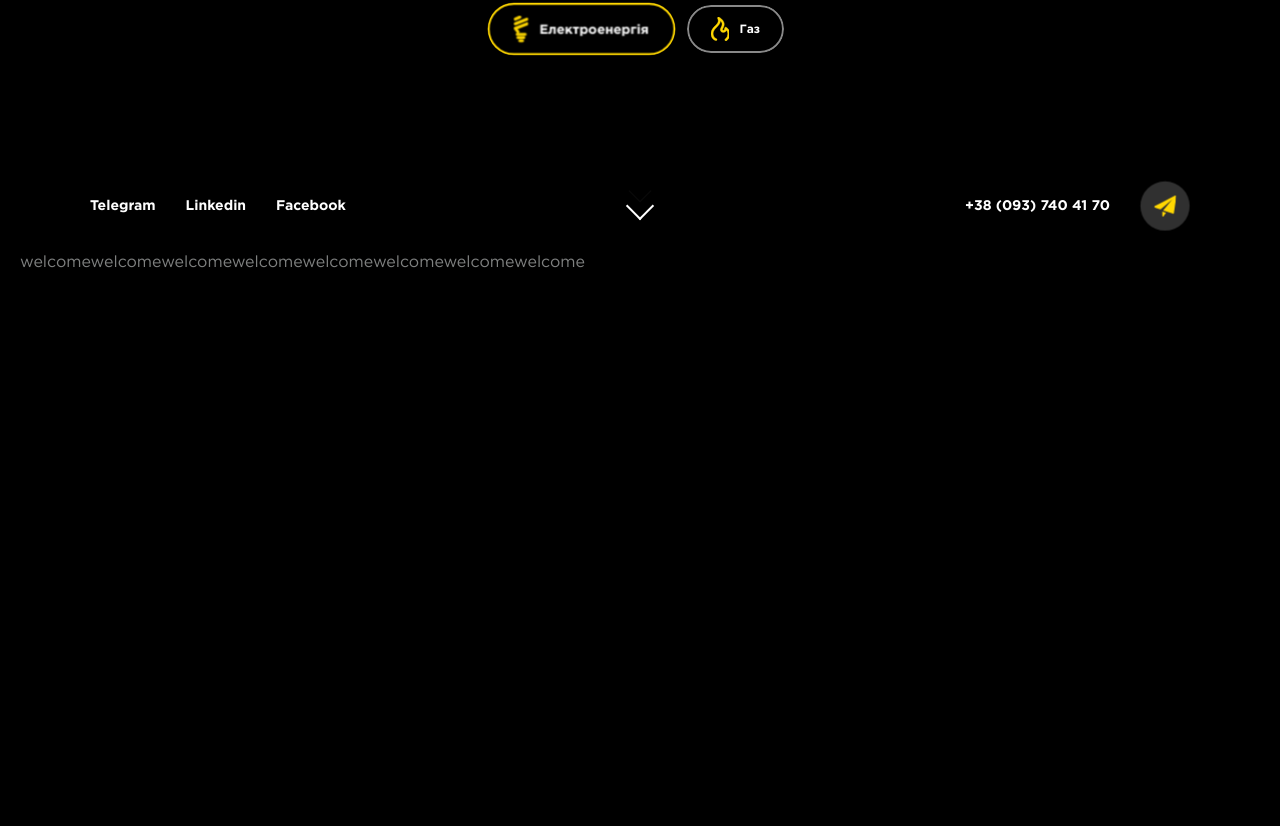
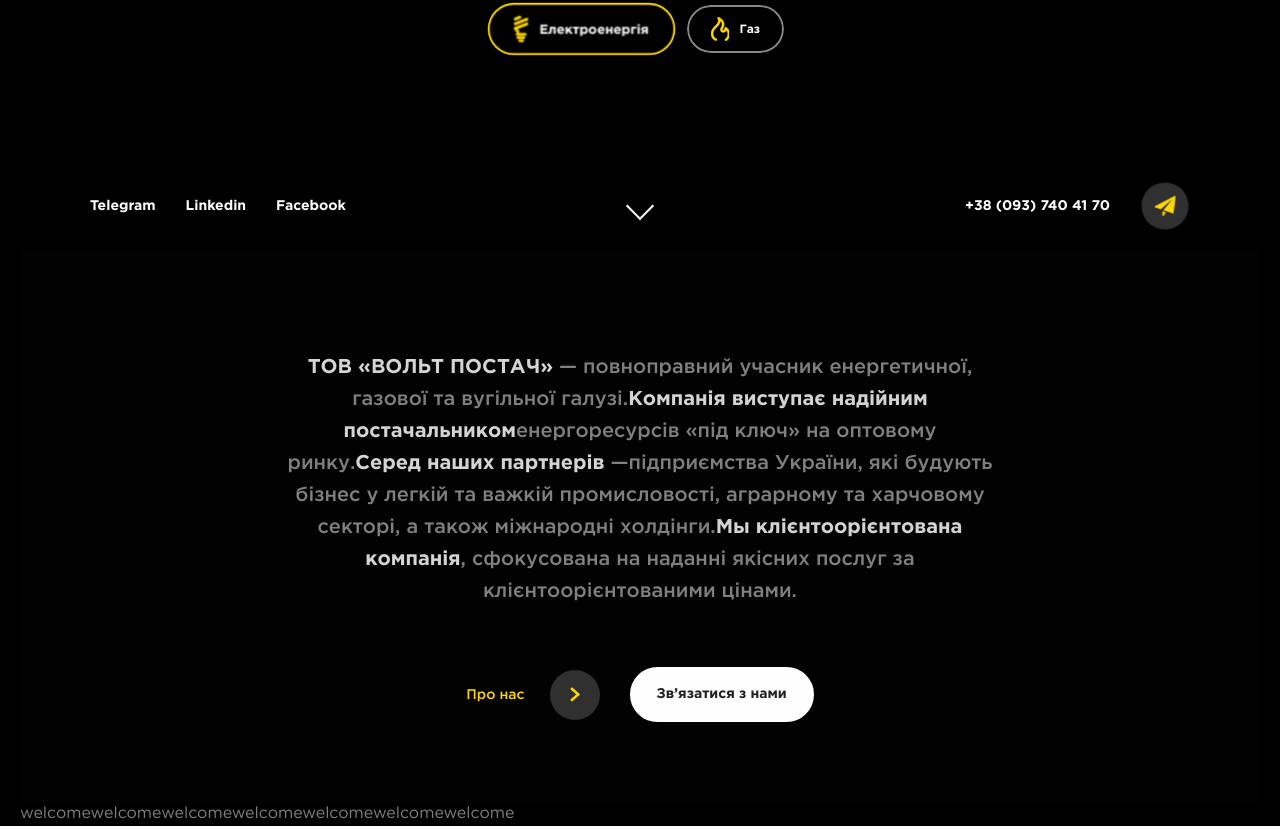
Before and after one commit to yuchiko/volts-next, a Next.js app: page / in a window 1280 px wide. Shown: the part 549-1375 px from the top of the page. Before the commit the page ends 824 px from the top, so only its background shows below. Built offline with nearby package versions, Linux system fonts and the light colour scheme.

Commit message:
Added About us section

```diff
--- a/components/AboutSection/index.jsx
+++ b/components/AboutSection/index.jsx
@@ -1,7 +1,47 @@
 import React, { useState } from "react";
+import ArrowRightIcon from "images/icons/arrow_right.svg";
 
 const AboutSection = () => {
-    return 'welcome'
-}
+  return (
+    <div className="sc about">
+      <div className="grid-container">
+        <div className="grid-x">
+          <div className="large-8 cell large-offset-2">
+            <p className="about__text ta-center">
+              <strong>ТОВ «ВОЛЬТ ПОСТАЧ»</strong> — повноправний учасник
+              енергетичної, газової та вугільної галузі.
+              <strong>Компанія виступає надійним постачальником</strong>
+              енергоресурсів «під ключ» на оптовому ринку.
+              <b>Серед наших партнерів</b> —підприємства України, які будують
+              бізнес у легкій та важкій промисловості, аграрному та харчовому
+              секторі, а також міжнародні холдінги.
+              <strong>Мы клієнтоорієнтована компанія</strong>, сфокусована на
+              наданні якісних послуг за клієнтоорієнтованими цінами.
+            </p>
+            <div className="about__actions">
+              {/* <!-- https://github.com/codrops/MagneticButtons/ --> */}
+              {/* <!-- <button className="button button-magnetic-new">
+            <span className="button__text">
+              <span className="button__text-inner">Про нас</span>
+            </span>
+          </button> --> */}
+              <button className="button-magnetic-icon" type="button">
+                <div className="button__content">
+                  <span className="button__text">Про нас</span>
+                  <div className="button__icon">
+                    <ArrowRightIcon />
+                  </div>
+                </div>
+              </button>
+              <button className="volt-button theme-2" type="button">
+                Зв’язатися з нами
+              </button>
+            </div>
+          </div>
+        </div>
+      </div>
+    </div>
+  );
+};
 
-export default AboutSection
+export default AboutSection;
```
Also changed, not shown: images/icons/arrow_right.svg.
